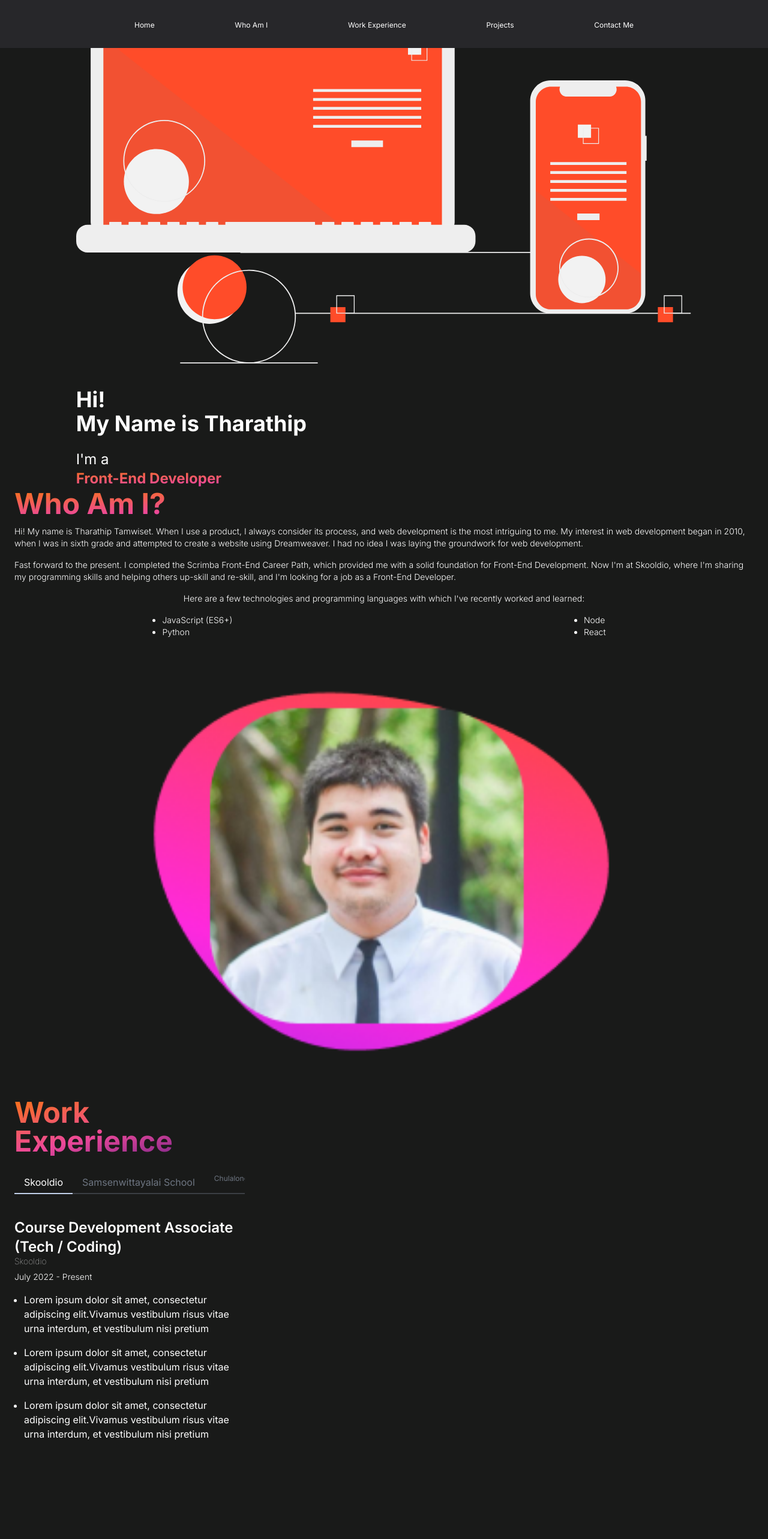
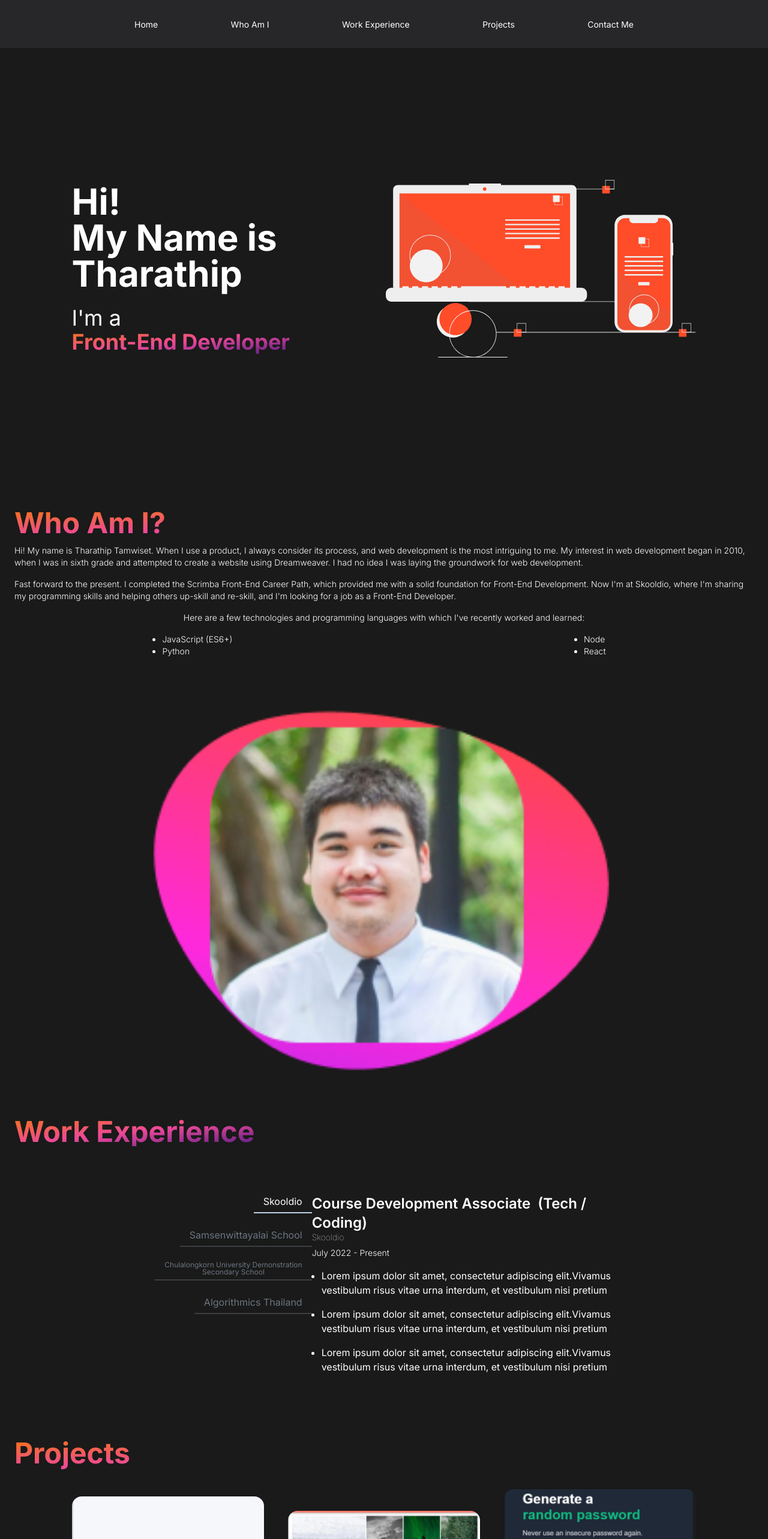
Before and after one commit to fronceee/web-dev-port, a React (Vite) app in the folder portfolio_2023/: page / in a window 1280 px wide. Shown: the top 2566 px of the page at 60% size. Built offline with nearby package versions, Linux system fonts and the light colour scheme.

Commit message:
update site for desktop

```diff
--- a/portfolio_2023/src/components/Card.jsx
+++ b/portfolio_2023/src/components/Card.jsx
@@ -7,7 +7,7 @@ function Card(props) {
         <motion.div
             initial={item.hidden}
             whileInView={item.show}
-            key={props.id}>
+            key={props.id} className='h-full'>
             <div className="card w-[320px] bg-base-300 shadow mb-10">
                 <figure className='w-full h-60 object-cover'><img className='w-full object-cover' src={img} alt="website project" /></figure>
                 <div className="card-body">
--- a/portfolio_2023/src/components/Navbar.jsx
+++ b/portfolio_2023/src/components/Navbar.jsx
@@ -1,8 +1,8 @@
-import React from 'react'
+import React from 'react';
 
 function Navbar() {
   const [isMenuClicked, setIsMenuClicked] = React.useState(false);
-  const menuText = 'text-xs transition-colors hover:bg-black active:bg-black px-4 py-2 rounded-md';
+  const menuText = 'text-sm bg-transparent hover:bg-gradient-to-br from-orange-500 via-pink-500 to-purple-900 active:bg-black px-4 py-2 rounded-md transition-all';
   const textMobile = 'text-3xl transition-colors hover:bg-gradient-to-br from-orange-500 via-pink-500 to-purple-900 active:bg-black p-2 rounded-md';
   const [prevScrollPos, setPrevScrollPos] = React.useState(window.pageYOffset);
   const [navbarTop, setNavbarTop] = React.useState("0");
@@ -33,8 +33,8 @@ function Navbar() {
   },[])
 
   return (
-    <nav className={`w-full h-20 sticky z-50 top-${navbarTop} m-0 p-0 bg-black bg-zinc-800 flex sm:justify-center items-center transition-all`}>
-        <div className='container hidden sm:block'>
+    <nav className={`w-full h-20 sticky z-50 top-${navbarTop} m-0 p-0 bg-black bg-zinc-800 flex md:justify-center items-center transition-all`}>
+        <div className='container hidden md:block'>
             <ul className='px-20 lg:px-52 w-full flex justify-between'>
                 <li><a className={menuText} href="#">Home</a></li>
                 <li><a className={menuText} href="#about">Who Am I</a></li>
@@ -43,7 +43,7 @@ function Navbar() {
                 <li><a className={menuText} href="#contact">Contact Me</a></li>
             </ul>
         </div>
-        <div className='container flex justify-end sm:hidden mr-6'>
+        <div className='container flex justify-end md:hidden mr-6'>
           <button className='btn btn-ghost px-2' onClick={setSidebarMenu}>
             <svg xmlns="http://www.w3.org/2000/svg" fill="none" viewBox="0 0 24 24" strokeWidth={1.5} stroke="currentColor" className="w-12 h-12">
               <path strokeLinecap="round" strokeLinejoin="round" d="M3.75 6.75h16.5M3.75 12h16.5m-16.5 5.25h16.5" />
@@ -59,7 +59,7 @@ function Navbar() {
                 <path strokeLinecap="round" strokeLinejoin="round" d="M6 18L18 6M6 6l12 12" />
               </svg>
             </button>
-            <ul className='pt-10 pl-6'>
+            <ul className='pt-10 pl-6 overflow-x-scroll'>
               <li className='mb-14'><a className={textMobile} onClick={setSidebarMenu} href="#">Home</a></li>
               <li className='mb-14'><a className={textMobile} onClick={setSidebarMenu} href="#about">Who Am I</a></li>
               <li className='mb-14'><a className={textMobile} onClick={setSidebarMenu} href="#experience">Work Experience</a></li>
--- a/portfolio_2023/src/containers/About.jsx
+++ b/portfolio_2023/src/containers/About.jsx
@@ -2,7 +2,7 @@ import React from 'react'
 
 const About = () => {
   return (
-    <div id='about' className='min-h-screen mx-6 mb-10 scroll-mt-20'>
+    <div id='about' className='mx-6 mb-10 scroll-mt-20'>
       <h1 className='text-5xl mb-3 font-bold text-transparent bg-clip-text bg-gradient-to-br from-orange-500 via-pink-500 to-purple-900'>Who Am I?</h1>
       <div className='font-light text-sm flex flex-col items-center'>
         <p className='mb-4'>Hi! My name is Tharathip Tamwiset.
--- a/portfolio_2023/src/containers/Contact.jsx
+++ b/portfolio_2023/src/containers/Contact.jsx
@@ -3,7 +3,7 @@ const iconSize = "w-12 h-12"
 
 function Contact() {
   return (
-    <div id="contact" className='min-h-fit mx-6 max-w-sm sm:max-w-full sm:h-[30em] scroll-mt-20'>
+    <div id="contact" className='min-h-fit mx-6 max-w-sm sm:max-w-full sm:h-[34em] scroll-mt-20'>
       <h1 className={`text-5xl font-bold text-transparent bg-clip-text bg-gradient-to-br from-orange-500 via-pink-500 to-purple-900`}>Contact Me</h1>
       <div className='h-[50%] flex flex-col justify-center items-center my-20'>
         <div className='mb-4 text-lg'>
@@ -11,7 +11,7 @@ function Contact() {
           <p>I'll get back to you as soon as I can!</p>
         </div>
         <div className='flex h-14 items-center justify-center'>
-          <a  href='https://github.com/fronceee' target='_blank' className="max-w-full max-h-full flex items-center justify-center w-full h-full">
+          <a  href='mailto:tharathip.tamwiset@gmail.com' target='_blank' className="max-w-full max-h-full flex items-center justify-center w-full h-full">
             <svg width="35" height="29" viewBox="0 0 35 29" fill="none" xmlns="http://www.w3.org/2000/svg">
               <path d="M31.1667 0.833252H3.83341C1.95425 0.833252 0.433831 2.37075 0.433831 4.24992L0.416748 24.7499C0.416748 26.6291 1.95425 28.1666 3.83341 28.1666H31.1667C33.0459 28.1666 34.5834 26.6291 34.5834 24.7499V4.24992C34.5834 2.37075 33.0459 0.833252 31.1667 0.833252ZM31.1667 7.66659L17.5001 16.2083L3.83341 7.66659V4.24992L17.5001 12.7916L31.1667 4.24992V7.66659Z" fill="#F3F3F3"/>
             </svg>
@@ -23,7 +23,7 @@ function Contact() {
             </svg>
           </a>
 
-          <a><img className='flex items-center justify-center w-full h-full' src='../src/assets/github-mark-white.svg' /></a>
+          <a href='https://github.com/fronceee' target='_blank'><img className='flex items-center justify-center w-full h-full' src='../src/assets/github-mark-white.svg' /></a>
         </div>
       </div>
     </div>
--- a/portfolio_2023/src/containers/Experience.jsx
+++ b/portfolio_2023/src/containers/Experience.jsx
@@ -45,12 +45,13 @@ function Experience() {
       )
   }
   return (
-    <div id='experience' className='min-h-screen mx-6 scroll-mt-20 max-w-sm'>
-      <h1 className='text-5xl mb-6 font-bold text-transparent bg-clip-text bg-gradient-to-br from-orange-500 via-pink-500 to-purple-900'>
+    <div id='experience' className='mx-6 scroll-mt-20 mb-20 max-h-fit flex flex-col justify-center items-center'>
+      <h1 className='self-start text-5xl mb-6 font-bold text-transparent bg-clip-text bg-gradient-to-br from-orange-500 via-pink-500 to-purple-900'>
         Work Experience
       </h1>
-      <div className='w-full h-16 flex items-center scrollbar-thin scrollbar-thumb-white scrollbar-thumb-rounded-full overflow-y-scroll snap-x pb-4 mb-4'>
-        <ul className='tab flex flex-col'>
+      <div className='w-full flex flex-col md:flex-row md:max-w-screen-md md:h-96 py-14'>
+        <div className='w-full h-16 md:h-fit md:w-fit flex scrollbar-thin scrollbar-thumb-white scrollbar-thumb-rounded-full overflow-y-scroll md:overflow-hidden snap-x pb-4 mb-4'>
+          <ul className='tab flex flex-col md:flex-row md:h-full md:justify-end md:w-[32rem] md:gap-y-6 md:p-0'>
             {jobPlaces.map((item,index) => (
             // set back to inline-block due to the tab's 'inline-flex' display
               <li key={id()} onClick={() => setCurrentIndex(index)}
@@ -59,7 +60,10 @@ function Experience() {
             ))}
           </ul>
         </div>
+        <div className='grow'>
           {renderSelectedJob(currentIndex)}
+        </div>
+      </div>
     </div>
   )
 }
--- a/portfolio_2023/src/containers/Header.jsx
+++ b/portfolio_2023/src/containers/Header.jsx
@@ -8,18 +8,21 @@ function Header() {
       variants={variants}
       initial="hidden"
       animate="show"
-      className='h-screen box-border flex justify-center items-center mx-6 -mt-16 flex-col'>
-        <motion.div variants={item} className='w-5/6'>
-          <div  className='w-full mb-10'>
-            <img className='w-full' src='../src/assets/hero_device.svg' />
+      className='h-screen flex justify-center md:items-between items-center mx-6 -mt-8'>
+        <motion.div variants={item} className='flex flex-col w-full md:items-center justify-center gap-40 sm:flex-row'>
+          <div className='mb-10 md:mb-0 sm:order-3 md:w-[42%]'>
+            <img className='w-full h-full' src='../src/assets/hero_device.svg' />
           </div>
-          <div className='self-start text-4xl font-bold mb-6'>
-            <h1>Hi!</h1>
-            <h1>My Name is Tharathip</h1>
+          <div className='order-1 w-full max-w-fit justify-self-start'>
+            <div className='text-4xl md:text-6xl font-bold mb-6'>
+              <h1>Hi!</h1>
+              <h1>My Name is</h1>
+              <h1>Tharathip</h1>
+            </div>
+            <motion.div variants={item} className='text-2xl md:text-4xl'>
+              <h2>I'm a <span className='block font-bold text-transparent bg-clip-text bg-gradient-to-br from-orange-500 via-pink-500 to-purple-900'>Front-End Developer</span></h2>
+            </motion.div>
           </div>
-          <motion.div variants={item} className='self-start text-2xl'>
-          <h2>I'm a <span className='block font-bold text-transparent bg-clip-text bg-gradient-to-br from-orange-500 via-pink-500 to-purple-900'>Front-End Developer</span></h2>
-        </motion.div>
         </motion.div>
 
     </motion.div>
--- a/portfolio_2023/src/containers/Projects.jsx
+++ b/portfolio_2023/src/containers/Projects.jsx
@@ -5,11 +5,11 @@ import { projectsData } from '../data/projectsData';
 
 function Projects() {
   return (
-    <div id='projects' className='min-h-screen mx-6 max-w-sm scroll-mt-20'>
+    <div id='projects' className='min-h-screen mx-6 scroll-mt-20'>
       <div>
         <h1 className={`text-5xl pb-1 mb-8 font-bold text-transparent bg-clip-text bg-gradient-to-br from-orange-500 via-pink-500 to-purple-900`}>Projects</h1>
       </div>
-      <div>
+      <div className='h-fit flex flex-col md:flex-row justify-center md:gap-10 items-center'>
         {projectsData.map(item => <Card key={id()} item={item} />)}
       </div>
     </div>
```
Lines whose indentation alone changed are shown as unchanged.
